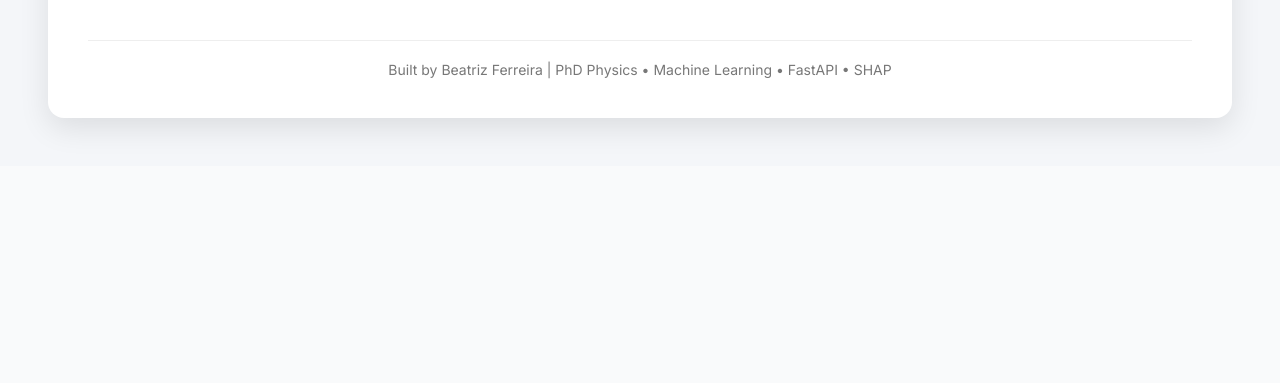
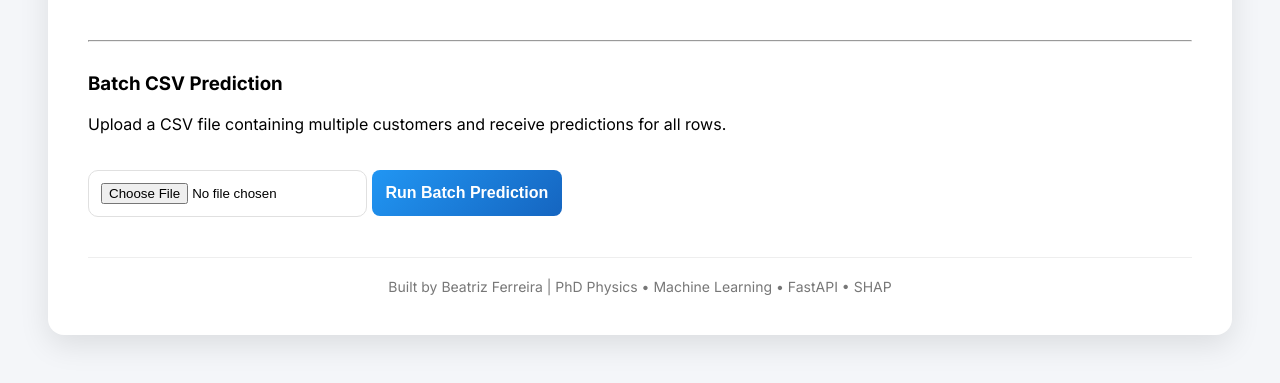
Before and after one commit to BeatrizFerreira96/customer-churn-prediction, a FastAPI app: page / in a window 1280 px wide. Shown: the part 969-1352 px from the top of the page. Before the commit the page ends 1105 px from the top, so only its background shows below. Run offline with FastAPI, Linux system fonts and the light colour scheme; parts of the project's set-up code (start-up, migrations or seed data) failed here and were passed over.

Commit message:
Add batch CSV prediction feature

```diff
--- a/main.py
+++ b/main.py
@@ -1,7 +1,10 @@
 from fastapi import FastAPI
 from fastapi.responses import FileResponse
 from pydantic import BaseModel
+from fastapi import UploadFile, File
+from fastapi.responses import StreamingResponse
 
+import io
 import pandas as pd
 import joblib
 import shap
@@ -12,7 +15,17 @@ model = joblib.load("src/churn_model.pkl")
 feature_names = joblib.load(
     "src/feature_names.pkl"
 )
-
+EXPECTED_COLUMNS = [
+    "Gender",
+    "Senior Citizen",
+    "Partner",
+    "Dependents",
+    "Tenure Months",
+    "Internet Service",
+    "Contract",
+    "Payment Method",
+    "Monthly Charges"
+]
 preprocessor = model.named_steps["preprocessor"]
 
 classifier = model.named_steps["classifier"]
@@ -47,7 +60,46 @@ class CustomerInput(BaseModel):
     Payment_Method: str
     Monthly_Charges: float
 
+@app.post("/batch_predict")
+async def batch_predict(file: UploadFile = File(...)):
 
+    df = pd.read_csv(file.file)
+
+    missing_cols = [
+        col for col in EXPECTED_COLUMNS
+        if col not in df.columns
+    ]
+
+    if missing_cols:
+        return {
+            "error": "Missing columns",
+            "missing": missing_cols
+        }
+
+    predictions = model.predict(df)
+    probabilities = model.predict_proba(df)[:, 1]
+
+    df["prediction"] = [
+        "Churn" if p == 1 else "No Churn"
+        for p in predictions
+    ]
+
+    df["churn_probability"] = probabilities.round(4)
+
+    output = io.StringIO()
+
+    df.to_csv(output, index=False)
+
+    output.seek(0)
+
+    return StreamingResponse(
+        iter([output.getvalue()]),
+        media_type="text/csv",
+        headers={
+            "Content-Disposition":
+            "attachment; filename=predictions.csv"
+        }
+    )
 
 @app.post("/predict")
 def predict(customer: CustomerInput):
--- a/templates/index.html
+++ b/templates/index.html
@@ -382,6 +382,33 @@ button:hover {
     <canvas id="shapChart"></canvas>
 </div>
 
+<hr style="margin-top:40px; margin-bottom:30px;">
+
+<h3>Batch CSV Prediction</h3>
+
+<p>
+Upload a CSV file containing multiple customers and receive predictions for all rows.
+</p>
+
+<input
+    type="file"
+    id="csvFile"
+    accept=".csv"
+>
+
+<button
+    id="batchBtn"
+    type="button"
+    onclick="runBatchPrediction()"
+>
+    Run Batch Prediction
+</button>
+
+<div
+    id="batchStatus"
+    style="margin-top:15px; font-weight:bold;"
+></div>
+
 <footer class="footer">
     Built by Beatriz Ferreira |
     PhD Physics • Machine Learning • FastAPI • SHAP
@@ -632,11 +659,79 @@ shapChart = new Chart(ctx, {
     }
 });
 
+
+
 button.disabled = false;
 button.innerText = "Estimate Churn Risk";
 loadingDiv.style.display = "none";
 
 };
+async function runBatchPrediction()
+{
+    const fileInput =
+        document.getElementById("csvFile");
+
+    const statusDiv =
+        document.getElementById("batchStatus");
+
+    if (!fileInput.files.length)
+    {
+        statusDiv.innerText =
+            "Please select a CSV file.";
+
+        return;
+    }
+
+    const formData = new FormData();
+
+    formData.append(
+        "file",
+        fileInput.files[0]
+    );
+
+    statusDiv.innerText =
+        "Uploading and generating predictions...";
+
+    try
+    {
+        const response = await fetch(
+            "/batch_predict",
+            {
+                method: "POST",
+                body: formData
+            }
+        );
+
+        const blob = await response.blob();
+
+        const url =
+            window.URL.createObjectURL(blob);
+
+        const a =
+            document.createElement("a");
+
+        a.href = url;
+        a.download = "predictions.csv";
+
+        document.body.appendChild(a);
+
+        a.click();
+
+        a.remove();
+
+        window.URL.revokeObjectURL(url);
+
+        statusDiv.innerText =
+            "Predictions downloaded successfully.";
+    }
+    catch(error)
+    {
+        console.error(error);
+
+        statusDiv.innerText =
+            "Upload failed.";
+    }
+}
 
 </script>
 
```
